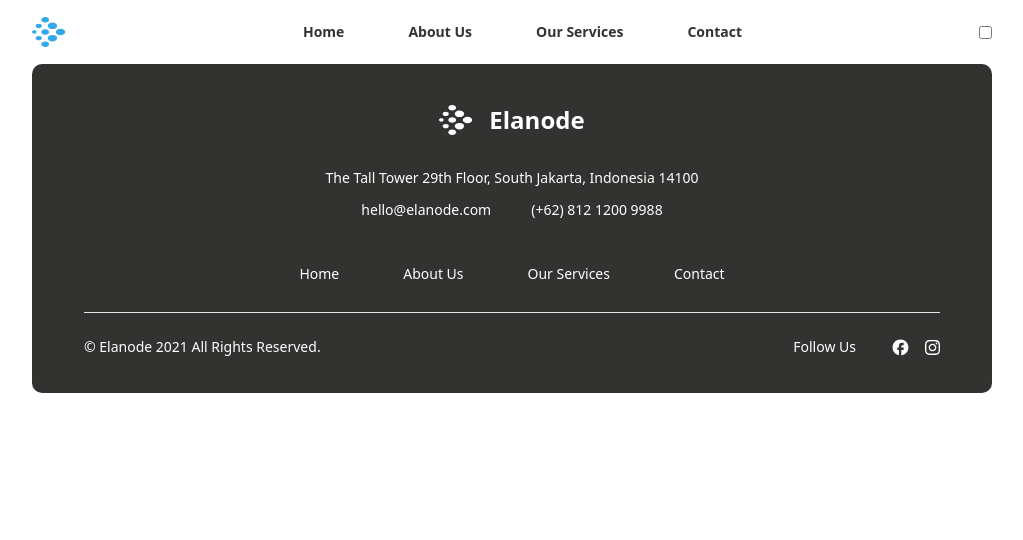
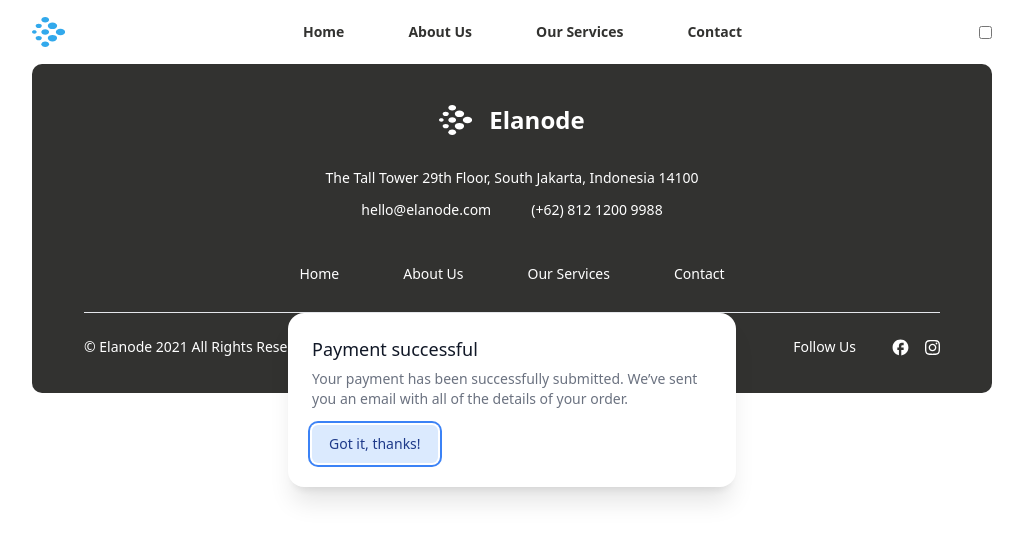
Before and after one commit to elanode/elanode, a Nuxt app in the folder client/: page /test-headless in a window 1280 px wide. Shown: the top 540 px of the page, without its empty margins (128-1151 px from the left). Built offline with nearby package versions, Linux system fonts and the light colour scheme.

Commit message:
headless ui vue added

```diff
--- a/client/package.json
+++ b/client/package.json
@@ -13,6 +13,8 @@
     "vue/no-multiple-template-root": "off"
   },
   "dependencies": {
-    "swiper": "^7.3.1"
+    "@headlessui/vue": "^1.4.2",
+    "swiper": "^7.3.1",
+    "vee-validate": "^4.5.6"
   }
 }
--- /dev/null
+++ b/client/pages/test-headless.vue
@@ -0,0 +1,150 @@
+<template>
+  <div class="fixed inset-0 flex items-center justify-center">
+    <button
+      type="button"
+      @click="openModal"
+      class="
+        px-4
+        py-2
+        text-sm
+        font-medium
+        text-white
+        bg-black
+        rounded-md
+        bg-opacity-20
+        hover:bg-opacity-30
+        focus:outline-none
+        focus-visible:ring-2
+        focus-visible:ring-white
+        focus-visible:ring-opacity-75
+      "
+    >
+      Open dialog
+    </button>
+  </div>
+  <TransitionRoot appear :show="isOpen" as="template">
+    <Dialog as="div" @close="closeModal">
+      <div class="fixed inset-0 z-10 overflow-y-auto">
+        <div class="min-h-screen px-4 text-center">
+          <TransitionChild
+            as="template"
+            enter="duration-300 ease-out"
+            enter-from="opacity-0"
+            enter-to="opacity-100"
+            leave="duration-200 ease-in"
+            leave-from="opacity-100"
+            leave-to="opacity-0"
+          >
+            <DialogOverlay class="fixed inset-0" />
+          </TransitionChild>
+
+          <span class="inline-block h-screen align-middle" aria-hidden="true">
+            &#8203;
+          </span>
+
+          <TransitionChild
+            as="template"
+            enter="duration-300 ease-out"
+            enter-from="opacity-0 scale-95"
+            enter-to="opacity-100 scale-100"
+            leave="duration-200 ease-in"
+            leave-from="opacity-100 scale-100"
+            leave-to="opacity-0 scale-95"
+          >
+            <div
+              class="
+                inline-block
+                w-full
+                max-w-md
+                p-6
+                my-8
+                overflow-hidden
+                text-left
+                align-middle
+                transition-all
+                transform
+                bg-white
+                shadow-xl
+                rounded-2xl
+              "
+            >
+              <DialogTitle
+                as="h3"
+                class="text-lg font-medium leading-6 text-gray-900"
+              >
+                Payment successful
+              </DialogTitle>
+              <div class="mt-2">
+                <p class="text-sm text-gray-500">
+                  Your payment has been successfully submitted. We’ve sent you
+                  an email with all of the details of your order.
+                </p>
+              </div>
+
+              <div class="mt-4">
+                <button
+                  type="button"
+                  class="
+                    inline-flex
+                    justify-center
+                    px-4
+                    py-2
+                    text-sm
+                    font-medium
+                    text-blue-900
+                    bg-blue-100
+                    border border-transparent
+                    rounded-md
+                    hover:bg-blue-200
+                    focus:outline-none
+                    focus-visible:ring-2
+                    focus-visible:ring-offset-2
+                    focus-visible:ring-blue-500
+                  "
+                  @click="closeModal"
+                >
+                  Got it, thanks!
+                </button>
+              </div>
+            </div>
+          </TransitionChild>
+        </div>
+      </div>
+    </Dialog>
+  </TransitionRoot>
+</template>
+
+<script>
+import { ref } from 'vue';
+import {
+  TransitionRoot,
+  TransitionChild,
+  Dialog,
+  DialogOverlay,
+  DialogTitle,
+} from '@headlessui/vue';
+
+export default {
+  components: {
+    TransitionRoot,
+    TransitionChild,
+    Dialog,
+    DialogOverlay,
+    DialogTitle,
+  },
+
+  setup() {
+    const isOpen = ref(true);
+
+    return {
+      isOpen,
+      closeModal() {
+        isOpen.value = false;
+      },
+      openModal() {
+        isOpen.value = true;
+      },
+    };
+  },
+};
+</script>
```
Also changed, not shown: 1 other file (tests, documents, lock files or other folders).
